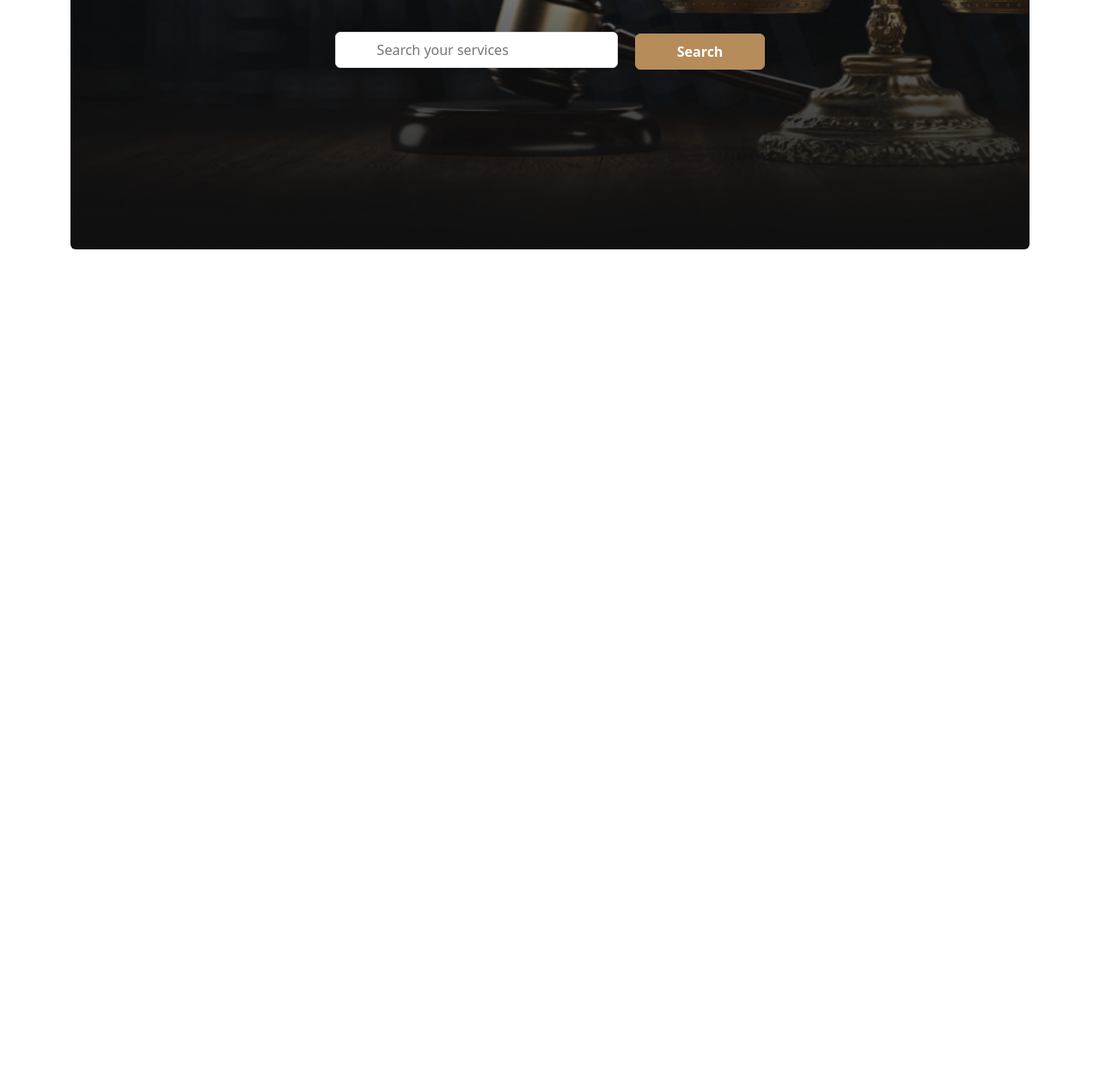
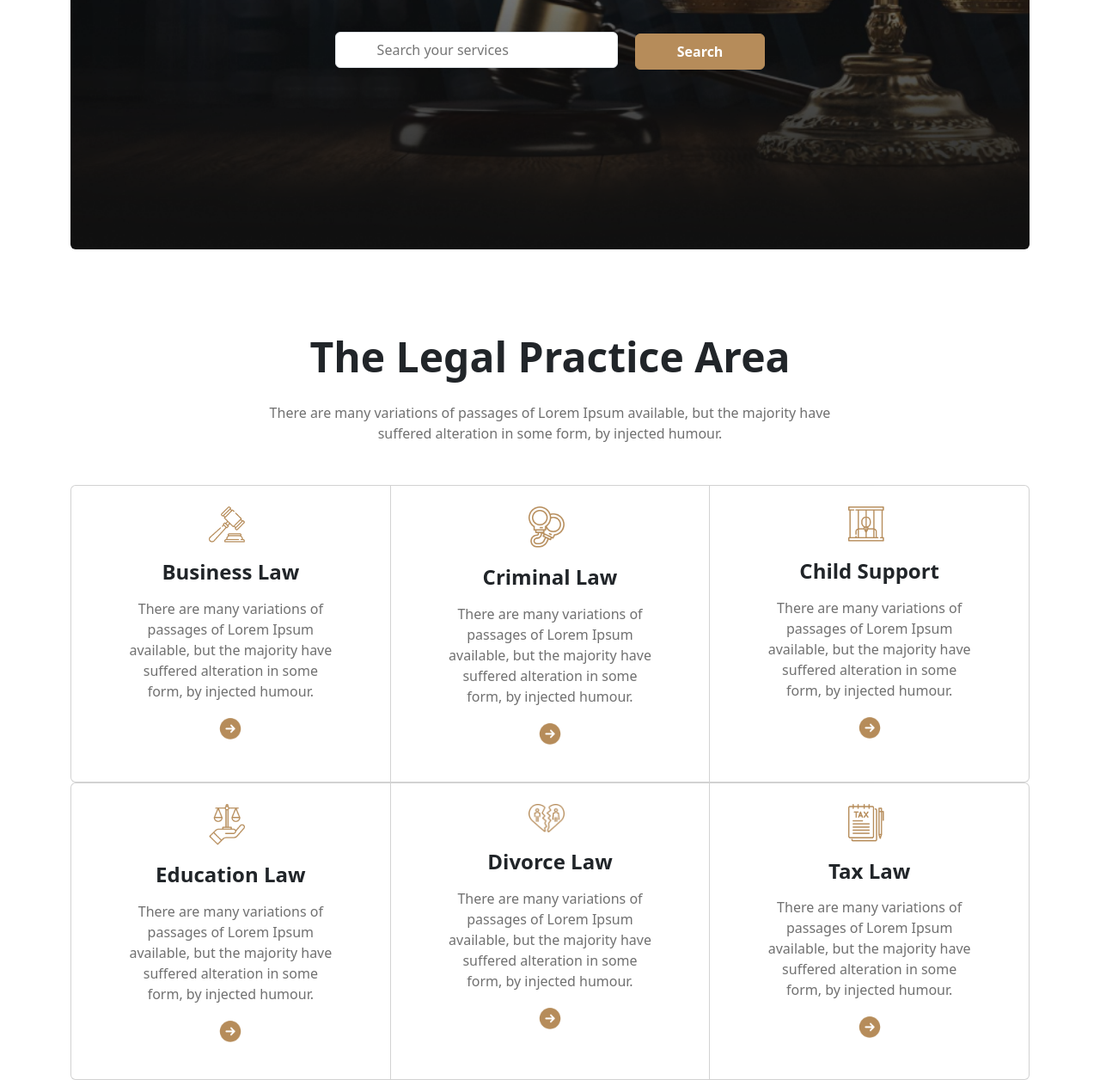
Before and after one commit to somaiya484/assignment-3, a plain HTML site: page index.html in a window 1280 px wide. Shown: the part 552-1808 px from the top of the page at 86% size. Before the commit the page ends 842 px from the top, so only its background shows below. Drawn offline with Linux system fonts and the light colour scheme.

Commit message:
legal practice section added

```diff
--- a/index.html
+++ b/index.html
@@ -64,6 +64,79 @@
               </div>
     </header>
 
+    <main>
+        <!-- Legal Practice Area -->
+        <section >
+            <div class="row mt-5 pt-5">
+                <div class="col">
+                    <div class=" text-center ms-auto">
+                        <h2 class="display-5 fw-semibold mb-4">The Legal Practice Area</h2>
+                        <p class="text-secondary fs-6 fw-normal">
+                            There are many variations of passages of Lorem Ipsum available, but the majority have<br> suffered alteration in some form, by injected humour.
+                        </p>
+                    </div>
+                    <div class="mt-5">
+                        <div class="card-group">
+                            <div class="card text-center">
+                              <img style="width: 50px; margin: auto;" src="images/Group 10.png" class="card-img-top mt-4 mb-1 pe-2" alt="...">
+                              <div class="card-body">
+                                <h5 class="card-title mb-3 fs-4  fw-semibold">Business Law</h5>
+                                <p class="card-text text-secondary fs-6 fw-normal">There are many variations of<br> passages of Lorem Ipsum<br> available, but the majority have<br> suffered alteration in some<br> form, by injected humour.</p>
+                                <img style="width: 30px;" class="mb-4" src="images/Frame.png" alt="">
+                              </div>
+                            </div>
+                            <div class="card text-center">
+                              <img style="width: 50px; margin: auto;" src="images/Group 15.png" class="card-img-top mt-4 mb-1 pe-2" alt="...">
+                              <div class="card-body">
+                                <h5 class="card-title mb-3 fs-4  fw-semibold">Criminal Law</h5>
+                                <p class="card-text text-secondary fs-6 fw-normal">There are many variations of<br> passages of Lorem Ipsum<br> available, but the majority have<br> suffered alteration in some<br> form, by injected humour.</p>
+                                <img style="width: 30px;" class="mb-4" src="images/Frame.png" alt="">
+                              </div>
+                            </div>
+                            <div class="card text-center">
+                              <img style="width: 50px; margin: auto;" src="images/layer1.png" class="card-img-top mt-4 mb-1 pe-2" alt="...">
+                              <div class="card-body">
+                                <h5 class="card-title mb-3 fs-4  fw-semibold">Child Support</h5>
+                                <p class="card-text text-secondary fs-6 fw-normal">There are many variations of<br> passages of Lorem Ipsum<br> available, but the majority have<br> suffered alteration in some<br> form, by injected humour.</p>
+                                <img style="width: 30px;" class="mb-4" src="images/Frame.png" alt="">
+                              </div>
+                            </div>
+                        </div>
+                        <div class="card-group">
+                            <div class="card text-center">
+                              <img style="width: 50px; margin: auto;" src="images/Group 12.png" class="card-img-top mt-4 mb-1 pe-2" alt="...">
+                              <div class="card-body">
+                                <h5 class="card-title mb-3 fs-4  fw-semibold">Education Law</h5>
+                                <p class="card-text text-secondary fs-6 fw-normal">There are many variations of<br> passages of Lorem Ipsum<br> available, but the majority have<br> suffered alteration in some<br> form, by injected humour.</p>
+                                <img style="width: 30px;" class="mb-4" src="images/Frame.png" alt="">
+                              </div>
+                            </div>
+                            <div class="card text-center">
+                              <img style="width: 50px; margin: auto;" src="images/Group 16.png" class="card-img-top mt-4 mb-1 pe-2" alt="...">
+                              <div class="card-body">
+                                <h5 class="card-title mb-3 fs-4  fw-semibold">Divorce Law</h5>
+                                <p class="card-text text-secondary fs-6 fw-normal">There are many variations of<br> passages of Lorem Ipsum<br> available, but the majority have<br> suffered alteration in some<br> form, by injected humour.</p>
+                                <img style="width: 30px;" class="mb-4" src="images/Frame.png" alt="">
+                              </div>
+                            </div>
+                            <div class="card text-center">
+                              <img style="width: 50px; margin: auto;" src="images/Group 13.png" class="card-img-top mt-4 mb-1 pe-2" alt="...">
+                              <div class="card-body">
+                                <h5 class="card-title mb-3 fs-4  fw-semibold">Tax Law</h5>
+                                <p class="card-text text-secondary fs-6 fw-normal">There are many variations of<br> passages of Lorem Ipsum<br> available, but the majority have<br> suffered alteration in some<br> form, by injected humour.</p>
+                                <img style="width: 30px;" class="mb-4" src="images/Frame.png" alt="">
+                              </div>
+                            </div>
+                        </div>
+
+
+
+                    </div>
+                </div>
+            </div>
+        </section>
+    </main>
+
 
 
     <script src="js/bootstrap.js"></script>
```
